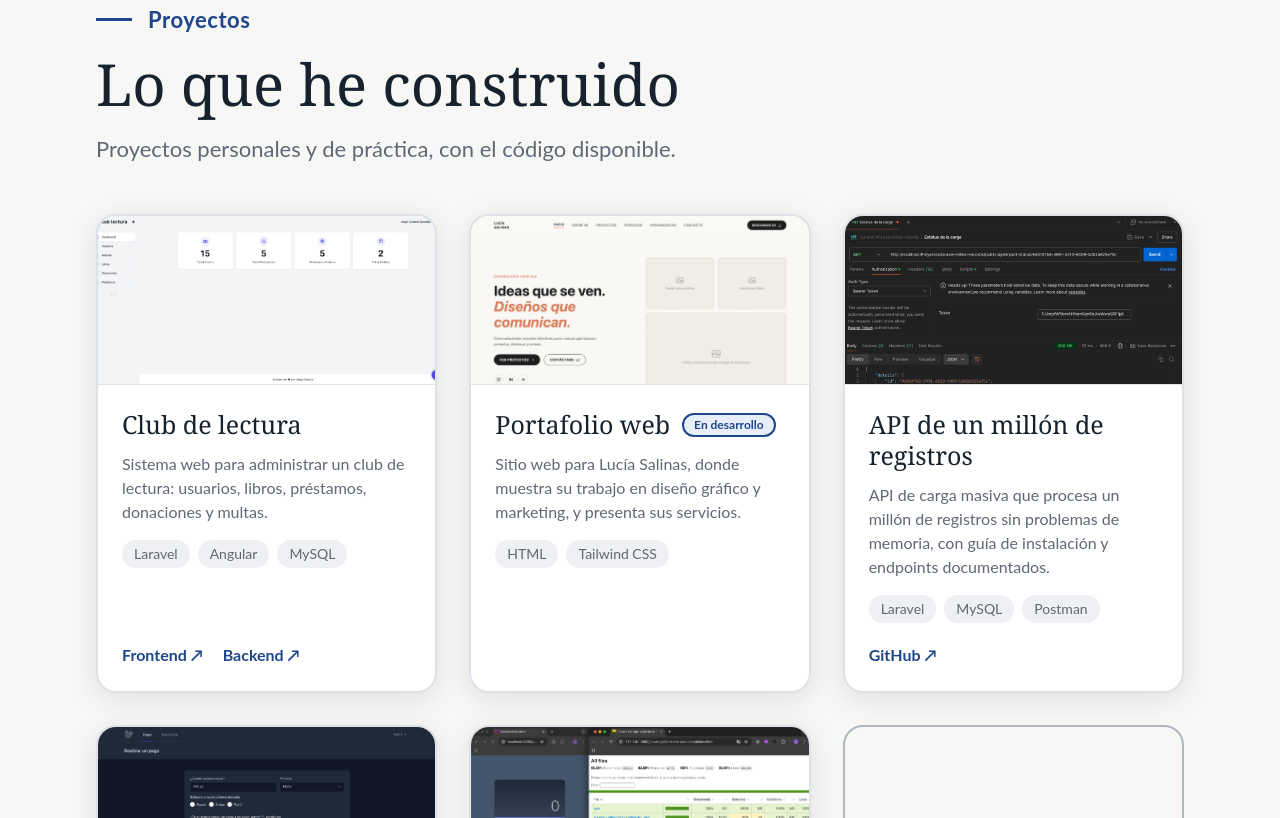
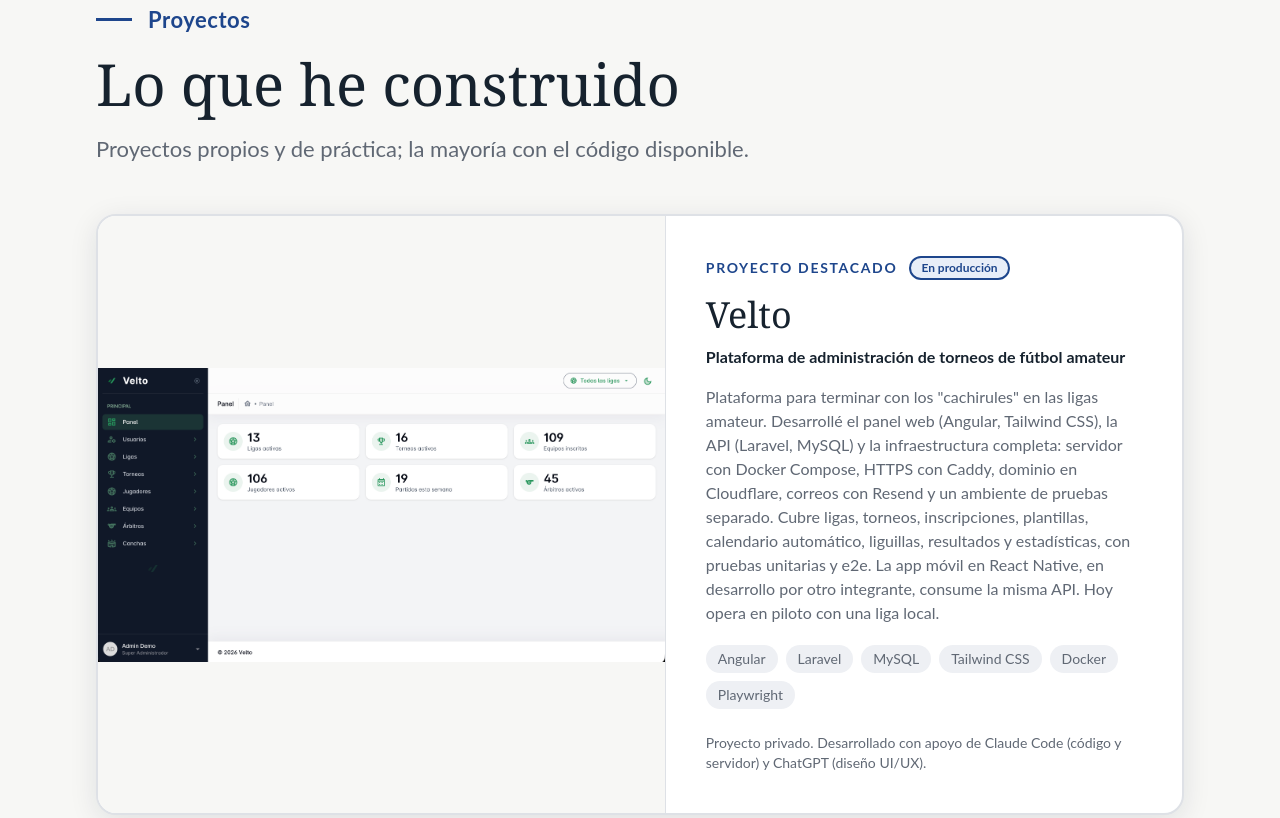
Before and after one commit to JorgeCoronelG/JorgeCoronelG.github.io, an Astro site: page / in a window 1280 px wide. Shown: the part 1009-1827 px from the top of the page. Built offline with nearby package versions, Linux system fonts and the light colour scheme; Astro itself is replaced by a stand-in of ours.

Commit message:
Se agrega nuevo card para la información del proyecto Velto al apartado de Proyectos

```diff
--- /dev/null
+++ b/src/components/FeaturedProject.astro
@@ -0,0 +1,33 @@
+---
+import { Image, getImage } from 'astro:assets';
+import type { FeaturedProject } from '../data/projects';
+import ImagePlaceholder from './ImagePlaceholder.astro';
+
+const { project } = Astro.props as { project: FeaturedProject };
+const fullImage = project.image ? await getImage({ src: project.image, format: 'webp', quality: 90 }) : undefined;
+---
+
+<article class="reveal grid overflow-hidden rounded-[20px] border-2 border-line bg-card shadow-card transition duration-300 hover:-translate-y-1 hover:shadow-card-hover lg:grid-cols-[1.1fr_1fr]">
+  {
+    project.image ? (
+      <a href={fullImage?.src} target="_blank" rel="noopener noreferrer" class="flex cursor-pointer items-center border-b border-line bg-bg lg:border-b-0 lg:border-r" aria-label={`Ver imagen de ${project.title} en una pestaña nueva`}>
+        <Image src={project.image} alt={project.imageAlt} class="h-auto w-full" />
+      </a>
+    ) : (
+      <ImagePlaceholder label="Captura del panel de administración" hint="Usar capturas del ambiente de pruebas, sin datos reales" window class="min-h-[260px]" />
+    )
+  }
+  <div class="flex flex-col p-6 sm:p-10">
+    <div class="flex flex-wrap items-center gap-3">
+      <p class="text-sm font-bold uppercase tracking-[0.12em] text-accent">Proyecto destacado</p>
+      <span class="chip-accent px-2.5 py-0.5 text-xs">{project.status}</span>
+    </div>
+    <h3 class="mt-3 font-serif text-4xl leading-tight">{project.title}</h3>
+    <p class="mt-2 font-bold">{project.subtitle}</p>
+    <p class="mt-4 text-base text-muted">{project.description}</p>
+    <ul class="mt-5 flex flex-wrap gap-2" aria-label="Tecnologías">
+      {project.tags.map((t) => <li class="chip">{t}</li>)}
+    </ul>
+    <p class="mt-auto pt-6 text-sm text-muted">{project.note}</p>
+  </div>
+</article>
--- a/src/components/Projects.astro
+++ b/src/components/Projects.astro
@@ -1,13 +1,17 @@
 ---
-import { projects } from '../data/projects';
+import { projects, featuredProject } from '../data/projects';
 import { site } from '../data/site';
+import FeaturedProject from './FeaturedProject.astro';
 import ProjectCard from './ProjectCard.astro';
 import SectionHeading from './SectionHeading.astro';
 ---
 
 <section id="proyectos" data-nav="proyectos" aria-labelledby="proyectos-titulo" class="container-page py-16 lg:py-24">
-  <SectionHeading id="proyectos-titulo" eyebrow="Proyectos" title="Lo que he construido" subtitle="Proyectos personales y de práctica, con el código disponible." />
-  <div class="mt-12 grid gap-8 md:grid-cols-2 lg:grid-cols-3">
+  <SectionHeading id="proyectos-titulo" eyebrow="Proyectos" title="Lo que he construido" subtitle="Proyectos propios y de práctica; la mayoría con el código disponible." />
+  <div class="mt-12">
+    <FeaturedProject project={featuredProject} />
+  </div>
+  <div class="mt-8 grid gap-8 md:grid-cols-2 lg:grid-cols-3">
     {projects.map((p) => <ProjectCard project={p} />)}
     <article class="reveal flex flex-col items-center justify-center rounded-[20px] border-2 border-btn-line bg-bg p-8 text-center">
       <h3 class="font-serif text-[25px]">Más proyectos</h3>
--- a/src/data/experience.ts
+++ b/src/data/experience.ts
@@ -8,6 +8,18 @@ export interface Job {
 }
 
 export const experience: Job[] = [
+  {
+    role: 'Desarrollador Fullstack',
+    company: 'Velto (proyecto propio)',
+    location: 'Querétaro',
+    period: '09/2026 – Actualidad',
+    highlights: [
+      'Diseño y desarrollo de una plataforma de administración de torneos de fútbol amateur: panel web en Angular y API REST en Laravel, ya en producción con una liga piloto.',
+      'Despliegue con Docker Compose, HTTPS con Caddy, dominio en Cloudflare, staging y respaldos automáticos de la base de datos.',
+      'CI/CD con GitHub Actions, pruebas unitarias y e2e con Playwright, análisis estático y refuerzo de seguridad del servidor.',
+    ],
+    tags: ['Angular', 'Laravel', 'MySQL', 'Docker', 'GitHub Actions', 'Playwright'],
+  },
   {
     role: 'Especialista Fullstack',
     company: 'Capi Software',
--- a/src/data/projects.ts
+++ b/src/data/projects.ts
@@ -3,6 +3,7 @@ import clubLecturaDashboard from '../assets/projects/club-lectura/dashboard.png'
 import portfolioLucia from '../assets/projects/portfolio-lucia/avance-portfolio.png';
 import millionRecords from '../assets/projects/upload-million-records/batch_info.png';
 import payments from '../assets/projects/pasarela-pagos/pasarela-pagos.png';
+import veltoPanel from '../assets/projects/velto/velto-panel.png';
 import zonelessCalculator from '../assets/projects/calculadora/calculadora-zoneless.png';
 
 export interface ProjectLink {
@@ -68,3 +69,26 @@ export const projects: Project[] = [
     links: [{ label: 'GitHub', href: 'https://github.com/JorgeCoronelG/calculadora-angular-pro' }],
   },
 ];
+
+export interface FeaturedProject {
+  title: string;
+  subtitle: string;
+  status: string;
+  description: string;
+  note: string;
+  tags: string[];
+  image?: ImageMetadata;
+  imageAlt: string;
+}
+
+export const featuredProject: FeaturedProject = {
+  title: 'Velto',
+  subtitle: 'Plataforma de administración de torneos de fútbol amateur',
+  status: 'En producción',
+  description:
+    'Plataforma para terminar con los "cachirules" en las ligas amateur. Desarrollé el panel web (Angular, Tailwind CSS), la API (Laravel, MySQL) y la infraestructura completa: servidor con Docker Compose, HTTPS con Caddy, dominio en Cloudflare, correos con Resend y un ambiente de pruebas separado. Cubre ligas, torneos, inscripciones, plantillas, calendario automático, liguillas, resultados y estadísticas, con pruebas unitarias y e2e. La app móvil en React Native, en desarrollo por otro integrante, consume la misma API. Hoy opera en piloto con una liga local.',
+  note: 'Proyecto privado. Desarrollado con apoyo de Claude Code (código y servidor) y ChatGPT (diseño UI/UX).',
+  tags: ['Angular', 'Laravel', 'MySQL', 'Tailwind CSS', 'Docker', 'Playwright'],
+  imageAlt: 'Panel de administración de Velto',
+  image: veltoPanel,
+};
--- a/src/data/technologies.ts
+++ b/src/data/technologies.ts
@@ -15,12 +15,12 @@ export const technologies: TechCategory[] = [
   {
     name: 'Backend',
     description: 'Lógica, APIs y servicios',
-    items: [t('PHP', true), t('Laravel', true), t('Java'), t('Spring Boot'), t('Vert.x'), t('Helidon'), t('CodeIgniter')],
+    items: [t('PHP', true), t('Laravel', true), t('Java'), t('Spring Boot'), t('Vert.x'), t('Helidon'), t('CodeIgniter'), t('APIs REST')],
   },
   {
     name: 'Frontend',
     description: 'Interfaces y componentes',
-    items: [t('Angular', true), t('JavaScript'), t('jQuery'), t('HTML'), t('CSS'), t('Bootstrap'), t('Tailwind CSS')],
+    items: [t('Angular', true), t('Angular Material'), t('JavaScript'), t('TypeScript'), t('jQuery'), t('HTML'), t('CSS'), t('Bootstrap'), t('Tailwind CSS')],
   },
   {
     name: 'Bases de datos',
@@ -28,9 +28,14 @@ export const technologies: TechCategory[] = [
     items: [t('MySQL', true), t('SQL Server'), t('PostgreSQL'), t('MongoDB')],
   },
   {
+    name: 'Infraestructura y DevOps',
+    description: 'Servidores, despliegue y CI/CD',
+    items: [t('Docker Compose'), t('Linux (Ubuntu)'), t('Caddy'), t('Cloudflare'), t('Vultr'), t('Nginx'), t('GitHub Actions')],
+  },
+  {
     name: 'Herramientas',
     description: 'Control de versiones y despliegue',
-    items: [t('Git'), t('GitHub Actions'), t('GitLab'), t('Docker'), t('Laravel Echo / Pusher'), t('JasperReports'), t('Vercel')],
+    items: [t('Git'), t('GitHub'), t('GitLab'), t('Laravel Echo / Pusher'), t('JasperReports'), t('Postman'), t('Resend'), t('Netlify')],
   },
   {
     name: 'IA para desarrollo',
@@ -40,6 +45,6 @@ export const technologies: TechCategory[] = [
   {
     name: 'Calidad y metodología',
     description: 'Prácticas de trabajo',
-    items: [t('Pruebas automatizadas'), t('SCRUM')],
+    items: [t('Pruebas automatizadas'), t('PHPUnit'), t('Vitest'), t('Playwright'), t('Larastan'), t('SCRUM')],
   },
 ];
```
Also changed, not shown: src/assets/projects/velto/velto-panel.png (added).
